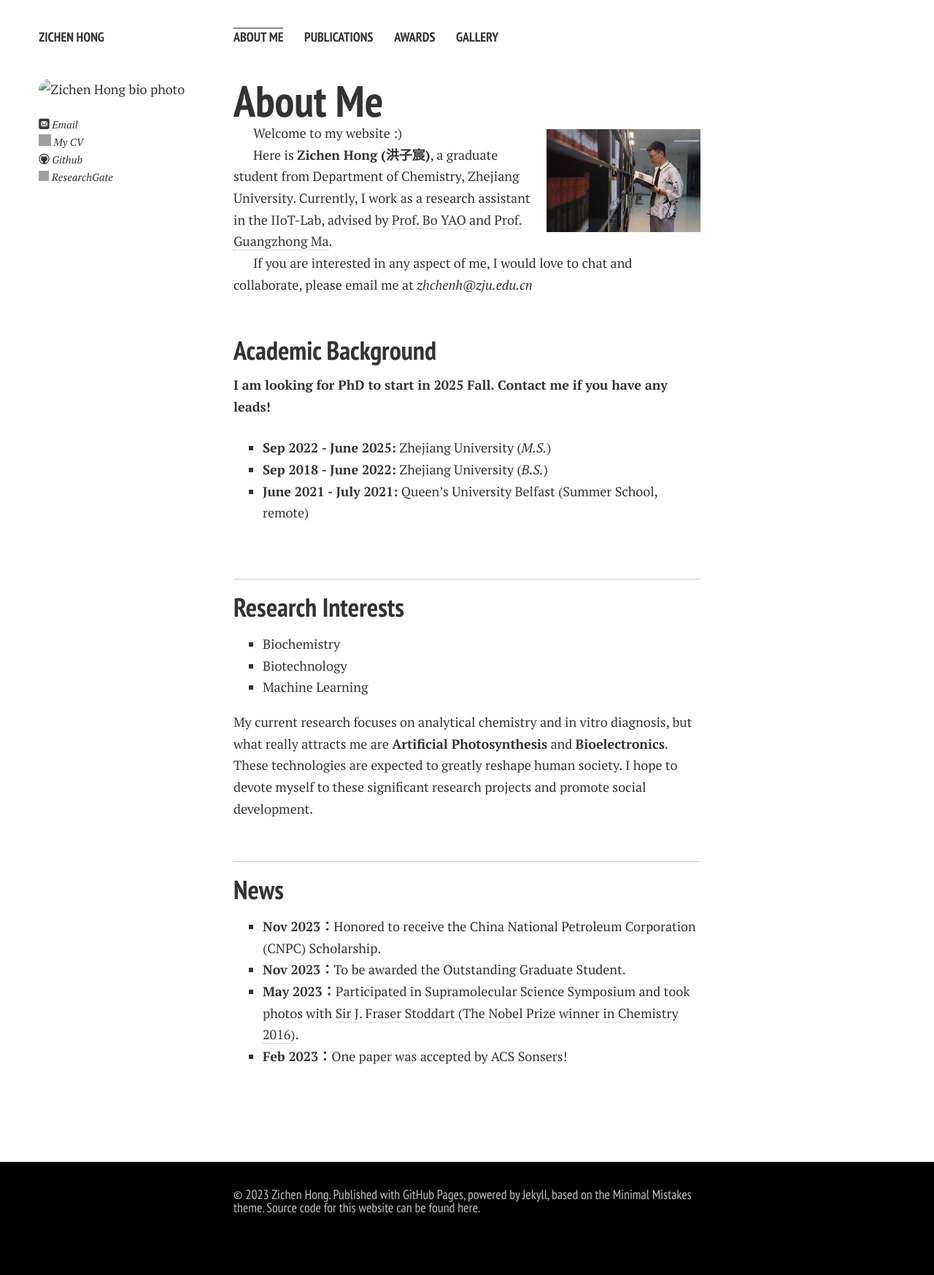
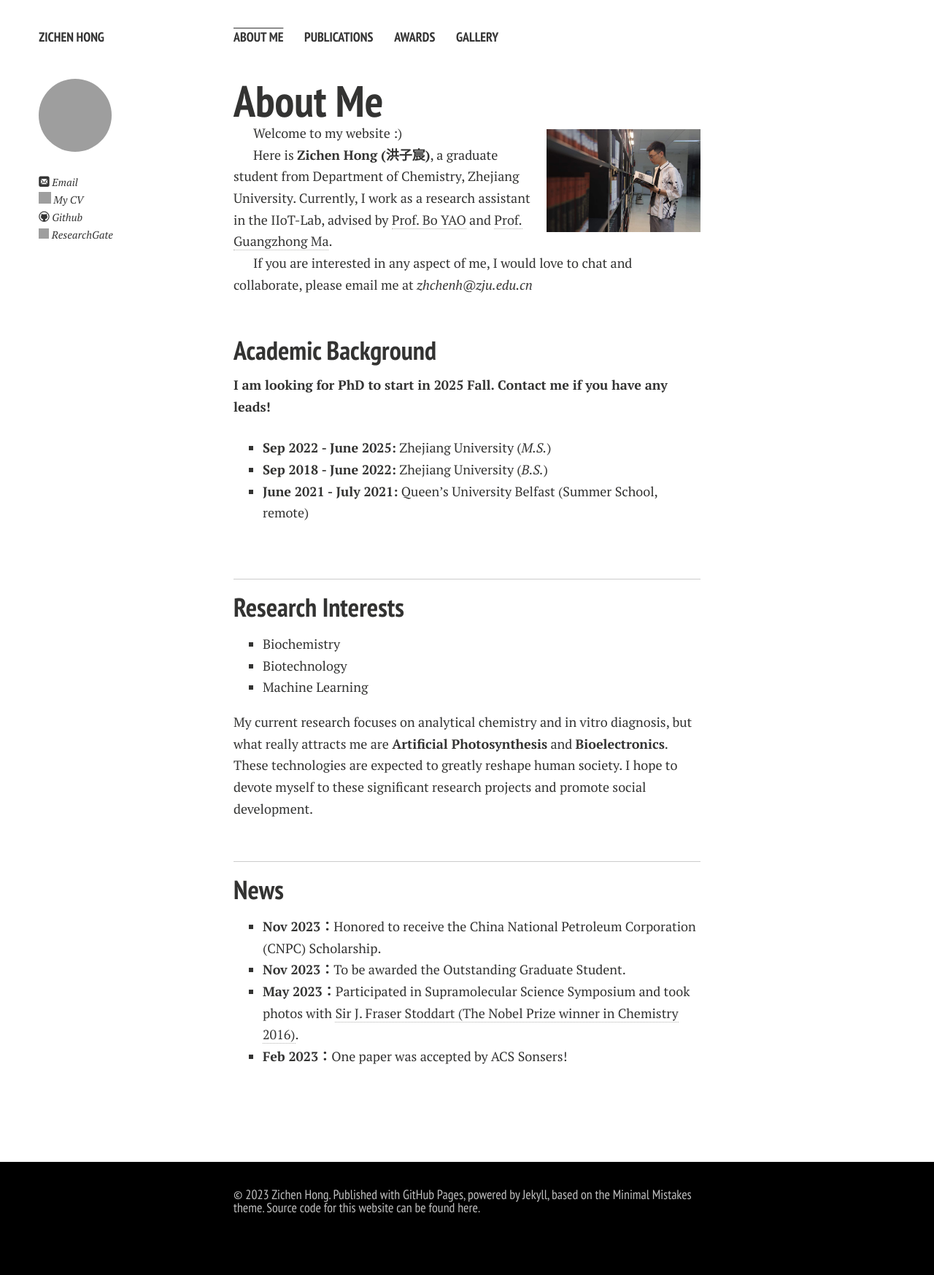
Before and after one commit to GuangLun2000/GuangLun2000.github.io, a Jekyll site: the page built from index.md, in a window 1280 px wide. Shown: the whole page at 73% size. Built offline with Jekyll 4.4.1, drawn with Linux system fonts in a browser that asks for light colours; nearby versions of some CDN libraries; comment, search, counter and statistics services are not loaded; a style sheet for code colours, icons or effects is not loaded; our own code applies the rules of GitHub Pages for plain Markdown files; grey boxes are pictures that could not be loaded.

Commit message:
Update _config.yml

```diff
--- a/_config.yml
+++ b/_config.yml
@@ -8,7 +8,7 @@
 owner:
   name: Zichen Hong
 
-  avatar: id_photo.jpg
+  avatar: wangmiao.jpg
 
   bio:
   email: zhchenh@zju.edu.cn
```
